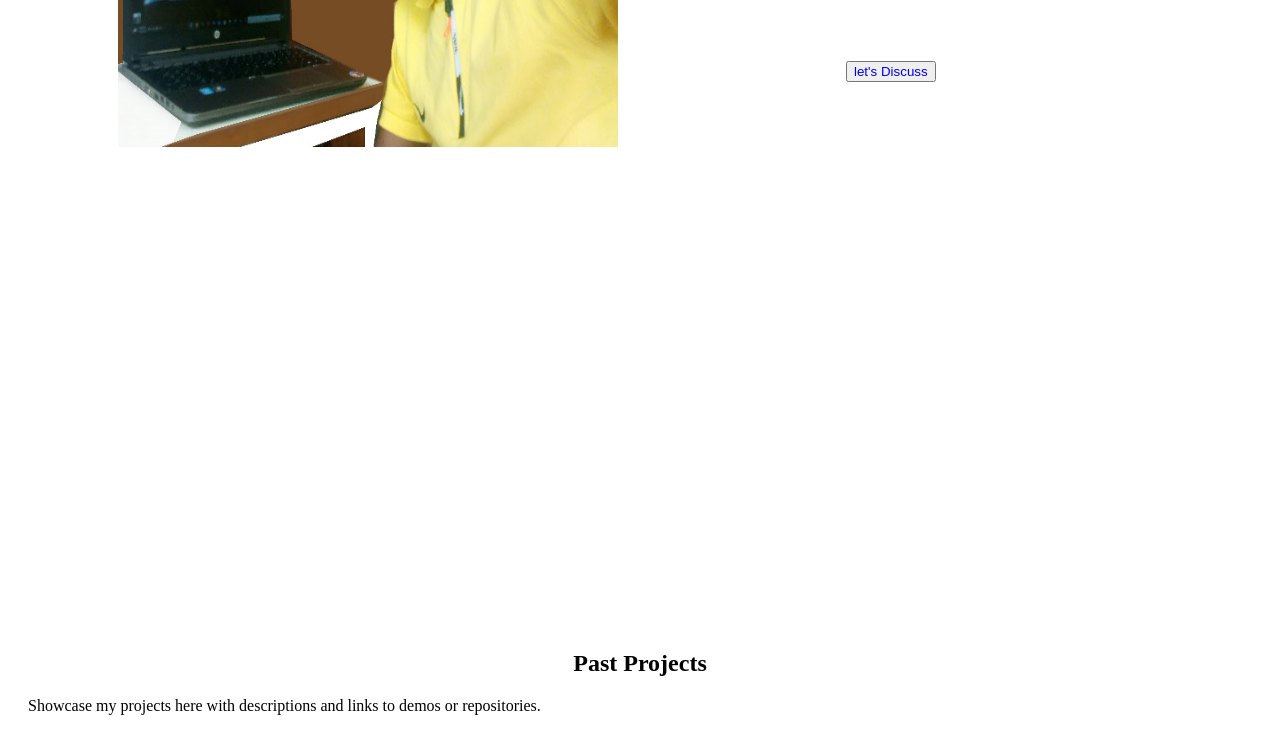
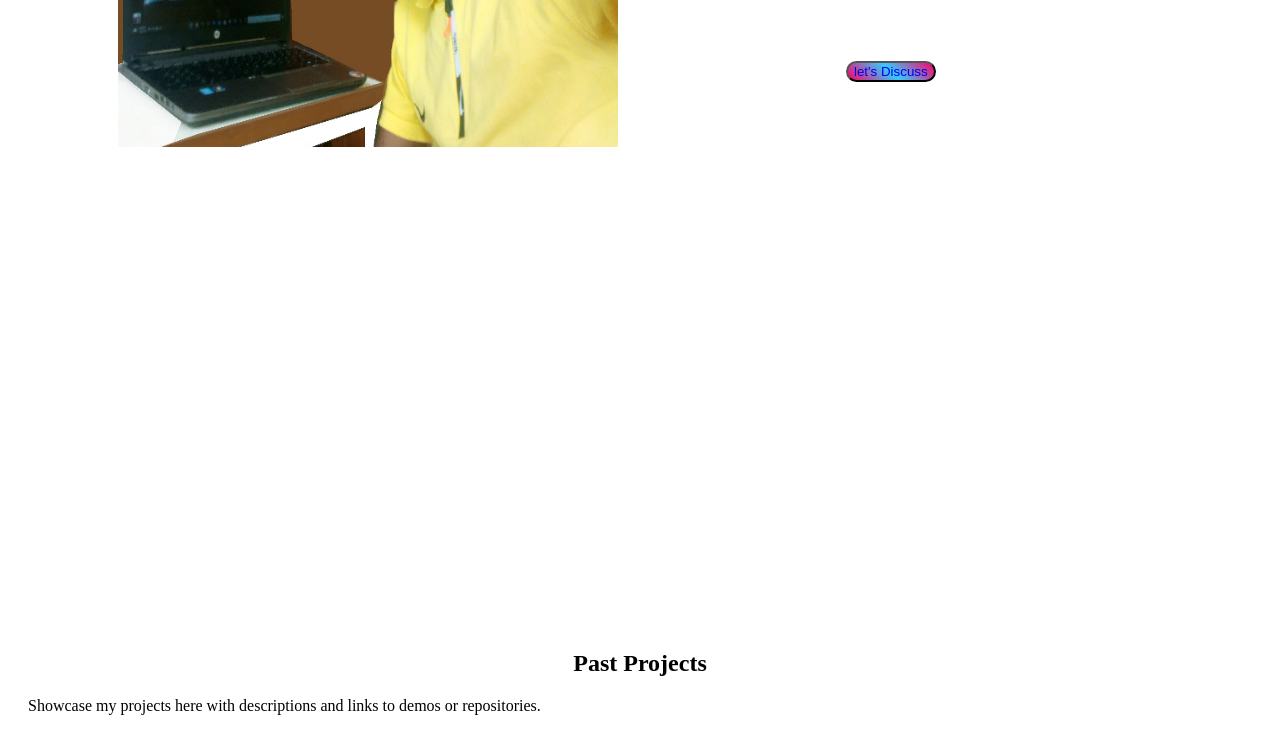
Before and after one commit to Tola-lemma/HTML_CSS_ONLY_Portfolio_project, a plain HTML site: page index.html in a window 1280 px wide. Shown: the part 1318-2071 px from the top of the page. Drawn offline with nearby package versions, Linux system fonts and the light colour scheme.

Commit message:
style:contact me btn on about me is styled

```diff
--- a/stylesheet.css
+++ b/stylesheet.css
@@ -202,3 +202,12 @@ html {
         .highlight-list a:hover {
             color: #005fa3; /* Hover color */
         }
+        .contactme-about{
+            background-color: #ff5823;
+            border-radius:50px;
+            background: linear-gradient(45deg, #f06,#3cf,#f06);
+            color: #fff;
+        }
+        .contactme-about:hover{
+            border: 1px solid #000;
+        }
```
